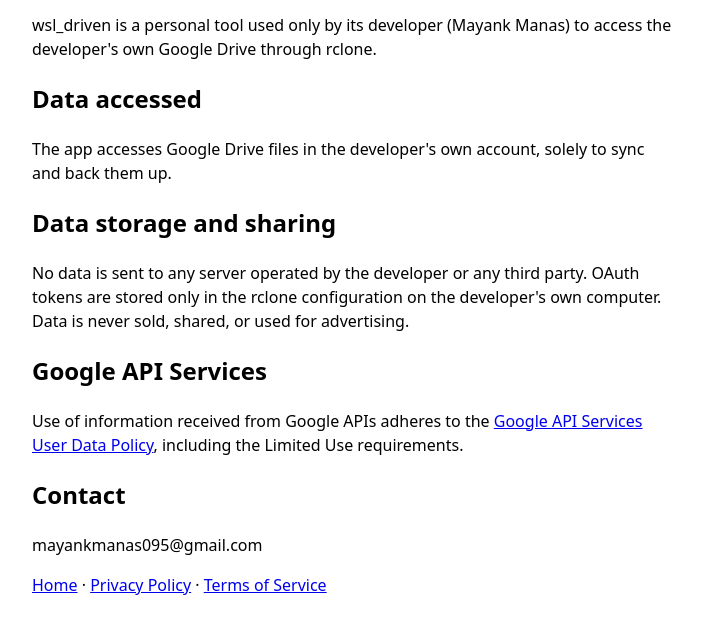
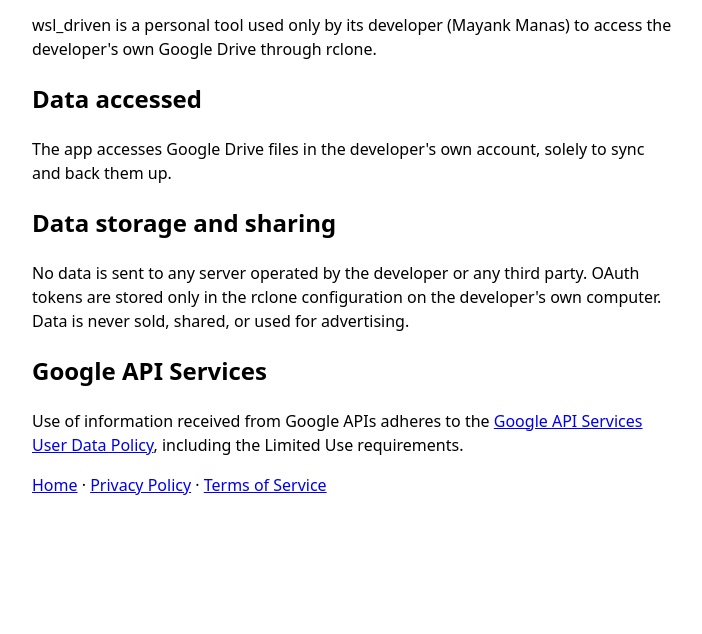
Before and after one commit to Mayank-Manas/Mayank-Manas.github.io, a plain HTML site: page privacy.html in a window 1280 px wide. Shown: the part 160-794 px from the top of the page, without its empty margins (288-990 px from the left). Drawn offline with Linux system fonts and the light colour scheme.

Commit message:
Remove contact email

```diff
--- a/privacy.html
+++ b/privacy.html
@@ -8,7 +8,5 @@
 <p>No data is sent to any server operated by the developer or any third party. OAuth tokens are stored only in the rclone configuration on the developer's own computer. Data is never sold, shared, or used for advertising.</p>
 <h2>Google API Services</h2>
 <p>Use of information received from Google APIs adheres to the <a href="https://developers.google.com/terms/api-services-user-data-policy">Google API Services User Data Policy</a>, including the Limited Use requirements.</p>
-<h2>Contact</h2>
-<p>mayankmanas095@gmail.com</p>
 <p><a href="/">Home</a> · <a href="/privacy.html">Privacy Policy</a> · <a href="/terms.html">Terms of Service</a></p>
 </body></html>
```
Also changed, not shown: terms.html (+1 -1 lines).
